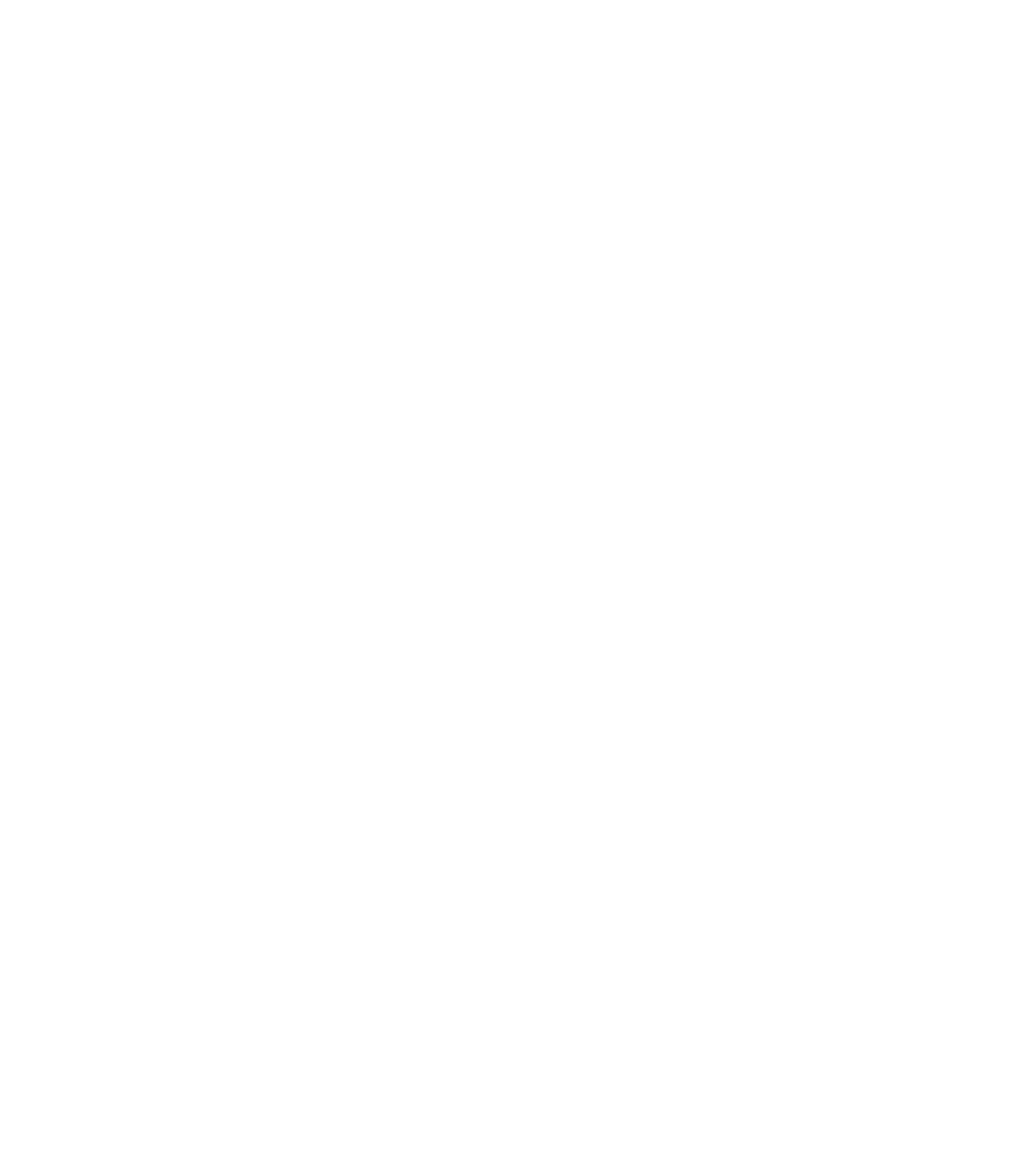
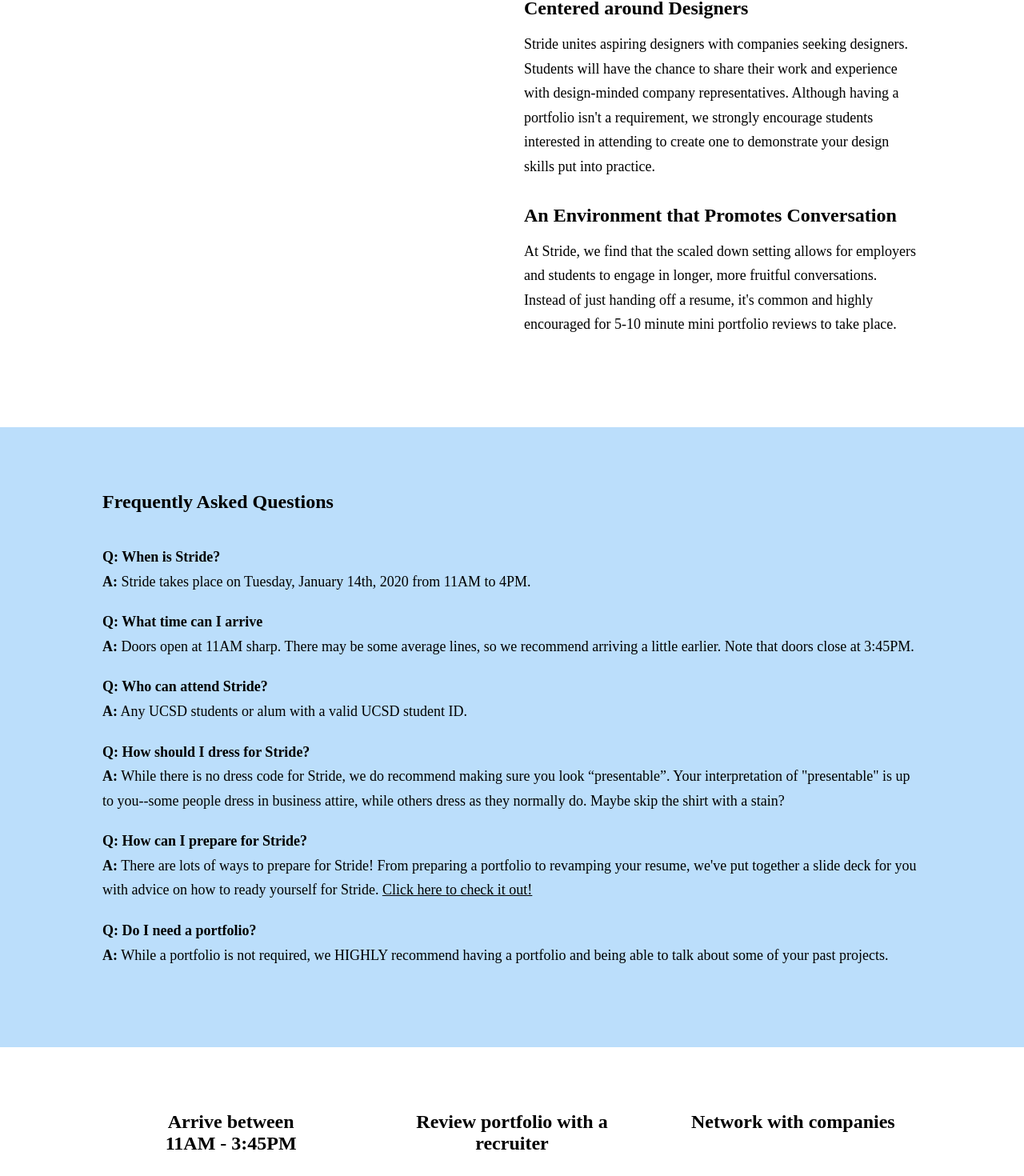
Before and after one commit to ucsddesignco/stride22, a React (Create React App) app: page /about in a window 1280 px wide. Shown: the part 152-1622 px from the top of the page at 80% size. Before the commit the page ends 800 px from the top, so only its background shows below. Built offline with nearby package versions, Linux system fonts and the light colour scheme; a web font is replaced by a local one.

Commit message:
About page

```diff
--- a/package.json
+++ b/package.json
@@ -10,6 +10,7 @@
     "latest-version": "^6.0.0",
     "react": "^17.0.2",
     "react-dom": "^17.0.2",
+    "react-grid-system": "^8.0.1",
     "react-router-dom": "^6.2.1",
     "react-scripts": "5.0.0",
     "web-vitals": "^2.1.2"
--- a/src/App.css
+++ b/src/App.css
@@ -318,3 +318,71 @@
     height: 100%;
   }
 }
+/********* ABOUT ********/
+.about-section1, .about-section2, .about-section3 {
+  padding: 5rem 10vw;
+}
+
+.about h1 {
+  font-family: "Neue Plak";
+  font-size: 2rem;
+  margin-bottom: 2rem;
+}
+
+.about h2 {
+  font-family: "Neue Plak";
+  font-size: 1.5rem;
+  margin-bottom: 1rem;
+}
+
+.about p {
+  font-family: "Manrope";
+  font-size: 1.125rem;
+  line-height: 170%;
+}
+
+.about-section1 p {
+  margin-bottom: 2rem;
+}
+
+.about-section2 {
+  background-color: #BBDEFB;
+}
+
+.about-section2 h2 {
+  margin-bottom: 2.5rem;
+}
+
+.qa {
+  margin-bottom: 1.25rem;
+}
+
+.about a {
+  color: black;
+}
+
+.about-section3 {
+  text-align: center;
+}
+
+@media (max-width: 768px) {
+  .about-section1, .about-section2, .about-section3 {
+    padding: 4rem 6vw;
+  }
+
+  .about h1 {
+    font-size: 1.75rem;
+  }
+
+  .about h2 {
+    font-size: 1.25rem;
+  }
+
+  .about p {
+    font-size: 0.9rem;
+  }
+
+  .about-section3 h2 {
+    margin-bottom: 2rem;
+  }
+}
--- a/src/pages/About.js
+++ b/src/pages/About.js
@@ -1,9 +1,98 @@
 import '../App.css';
+import { Row, Col, Container } from "react-grid-system";
 
 function About() {
   return (
-      <div>
-          good luck
+      <div className="about">
+        <div className="about-section1">
+          <Row>
+            <Col md={6} xs={0}>
+            </Col>
+            <Col md={6} xs={{span:12, order: 1}}>
+              <h1>About</h1>
+              <h2>Centered around Designers</h2>
+              <p>
+                Stride unites aspiring designers with companies seeking designers.
+                Students will have the chance to share their work and experience
+                with design-minded company representatives. Although having a
+                portfolio isn't a requirement, we strongly encourage students
+                interested in attending to create one to demonstrate your design
+                skills put into practice.
+              </p>
+              <h2>An Environment that Promotes Conversation</h2>
+              <p>
+                At Stride, we find that the scaled down setting allows for employers
+                and students to engage in longer, more fruitful conversations.
+                Instead of just handing off a resume, it's common and highly
+                encouraged for 5-10 minute mini portfolio reviews to take place.
+              </p>
+            </Col>
+            <Col md={0} xs={12}>
+            </Col>
+          </Row>
+        </div>
+        <div className="about-section2">
+          <h2>Frequently Asked Questions</h2>
+          <div className="qa">
+            <p><b>Q: When is Stride?</b></p>
+            <p>
+              <b>A:</b> Stride takes place on Tuesday, January 14th, 2020 from 11AM to 4PM.
+            </p>
+          </div>
+          <div className="qa">
+            <p><b>Q: What time can I arrive</b></p>
+            <p>
+              <b>A:</b> Doors open at 11AM sharp. There may be some average lines, so
+              we recommend arriving a little earlier. Note that doors close at 3:45PM.
+            </p>
+          </div>
+          <div className="qa">
+            <p><b>Q: Who can attend Stride?</b></p>
+            <p>
+              <b>A:</b> Any UCSD students or alum with a valid UCSD student ID.
+            </p>
+          </div>
+          <div className="qa">
+            <p><b>Q: How should I dress for Stride?</b></p>
+            <p>
+              <b>A:</b> While there is no dress code for Stride, we do recommend making
+              sure you look “presentable”. Your interpretation of "presentable"
+              is up to you--some people dress in business attire, while others
+              dress as they normally do. Maybe skip the shirt with a stain?
+            </p>
+          </div>
+          <div className="qa">
+            <p><b>Q: How can I prepare for Stride?</b></p>
+            <p>
+              <b>A:</b> There are lots of ways to prepare for Stride! From preparing a
+              portfolio to revamping your resume, we've put together a slide
+              deck for you with advice on how to ready yourself for Stride.&nbsp;
+              <a href="https://docs.google.com/presentation/d/159kEktP6bRSRWa0fG8Jxyl-CeiORcMJOUuwuvou8oZY/edit?usp=sharing">
+                Click here to check it out!
+              </a>
+            </p>
+          </div>
+          <div className="qa">
+            <p><b>Q: Do I need a portfolio?</b></p>
+            <p>
+              <b>A:</b> While a portfolio is not required, we HIGHLY recommend having a
+              portfolio and being able to talk about some of your past projects.
+            </p>
+          </div>
+        </div>
+        <div className="about-section3">
+          <Row>
+            <Col md={4} xs={12}>
+                <h2>Arrive between<br />11AM - 3:45PM</h2>
+            </Col>
+            <Col md={4} xs={12}>
+              <h2>Review portfolio with a recruiter</h2>
+            </Col>
+            <Col md={4} xs={12}>
+              <h2>Network with companies</h2>
+            </Col>
+          </Row>
+        </div>
       </div>
 
   );
```
Also changed, not shown: 1 other file (tests, documents, lock files or other folders).
